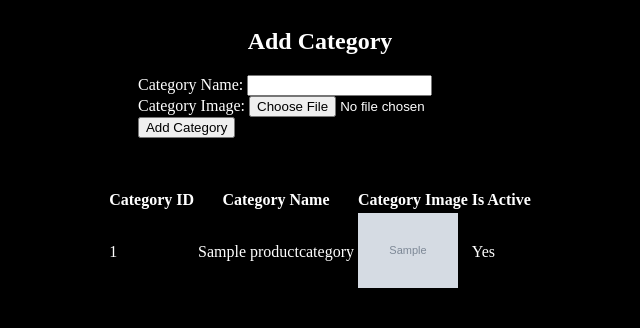
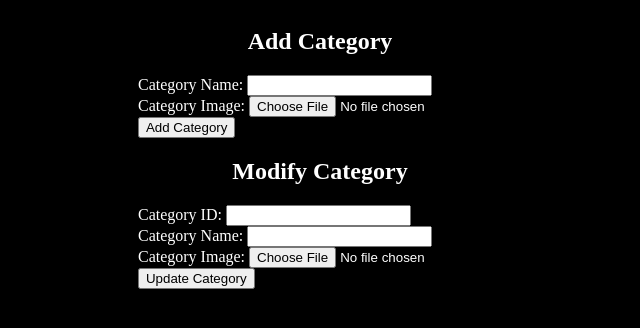
Before and after one commit to bhycode/ELECTRO-NACER-UPDATES, a PHP site: page /categories_manager.php in a window 1280 px wide. Shown: the top 328 px of the page, without its empty margins (320-960 px from the left). Run offline with PHP 8.4, Linux system fonts and the light colour scheme; tables that the repository leaves empty hold one stand-in row (values such as "Sample post"); grey boxes marked "Sample" are stand-in pictures.

Commit message:
Updates.

```diff
--- a/categories_manager.php
+++ b/categories_manager.php
@@ -15,7 +15,6 @@
 <body>
 
 
-<!-- Add Category Form with File Upload -->
 <h2>Add Category</h2>
 <form action="<?php echo htmlspecialchars($_SERVER["PHP_SELF"]); ?>" method="post" enctype="multipart/form-data">
     <label for="categoryName">Category Name:</label>
@@ -23,6 +22,18 @@
     <label for="categoryImage">Category Image:</label>
     <input type="file" name="categoryImage" accept="image/*" required><br>
     <input type="submit" value="Add Category">
+</form>
+
+
+<h2>Modify Category</h2>
+<form action="<?php echo htmlspecialchars($_SERVER["PHP_SELF"]); ?>" method="post" enctype="multipart/form-data">
+    <label for="categoryId">Category ID:</label>
+    <input type="text" name="categoryId" required><br>
+    <label for="categoryName">Category Name:</label>
+    <input type="text" name="categoryName" required><br>
+    <label for="categoryImage">Category Image:</label>
+    <input type="file" name="categoryImage" accept="image/*" required><br>
+    <input type="submit" value="Update Category">
 </form>
 
 
@@ -42,10 +53,13 @@ if (!$connection) {
 }
 
 
-showCategories($connection);
+
 
 // Handle file upload
 if ($_SERVER["REQUEST_METHOD"] == "POST") {
+
+
+    if(isset($_POST["categoryName"])) {
         $categoryName = $_POST["categoryName"];
 
         $uploadDir = "assets/images/"; // Specify your upload directory
@@ -54,9 +68,29 @@ if ($_SERVER["REQUEST_METHOD"] == "POST") {
         if (move_uploaded_file($_FILES["categoryImage"]["tmp_name"], $uploadFile)) {
             addCategory($connection, $categoryName, $uploadFile);
             showCategories($connection);
+        }
+
     } else {
-        echo "Error uploading file.";
+        showCategories($connection);
     }
+
+    if(isset($_POST["categoryId"])) {
+
+        $categoryId = $_POST["categoryId"];
+        $newCategoryName = $_POST["categoryName"];
+
+        $uploadDir = "assets/images/"; // Specify your upload directory
+        $uploadFile = $uploadDir . basename($_FILES["categoryImage"]["name"]);
+
+        if (move_uploaded_file($_FILES["categoryImage"]["tmp_name"], $uploadFile)) {
+            modifyCategory($categoryID, $newCategoryName, $uploadFile);
+            showCategories($connection);
+        }
+    }
+
+
+
+
 }
 
 
@@ -119,6 +153,9 @@ function modifyCategory($categoryID, $newCategoryName, $newCategoryImage) {
     $stmt->close();
 }
 
+function removeCategory($connection, $categoryID) {
+    $connection->query("DELETE FROM ProductCategory WHERE categoryId = $categoryID;");
+}
 
 
 function showCategories($connection) {
@@ -132,6 +169,8 @@ function showCategories($connection) {
                     <th scope="col">Category Name</th>
                     <th scope="col">Category Image</th>
                     <th scope="col">Is Active</th>
+                    <th scope="col">Hide</th>
+                    <th scope="col">Remove</th>
                 </tr>
             </thead>
             <tbody>';
@@ -142,6 +181,7 @@ function showCategories($connection) {
                 <td>' . $category['categoryName'] . '</td>
                 <td><img src="' . $category['categoryImage'] . '" alt="Category Image" style="max-width: 100px; max-height: 100px;"></td>
                 <td>' . ($category['isActive'] ? 'Yes' : 'No') . '</td>
+                <td><button onclick="hideCategory(' . $connection . ',' . $category['categoryID'] . ');">Hide</button></td>
                 </tr>';
     }
 
```
Also changed, not shown: assets/images/stress.png (added). Lines whose indentation alone changed are shown as unchanged.
